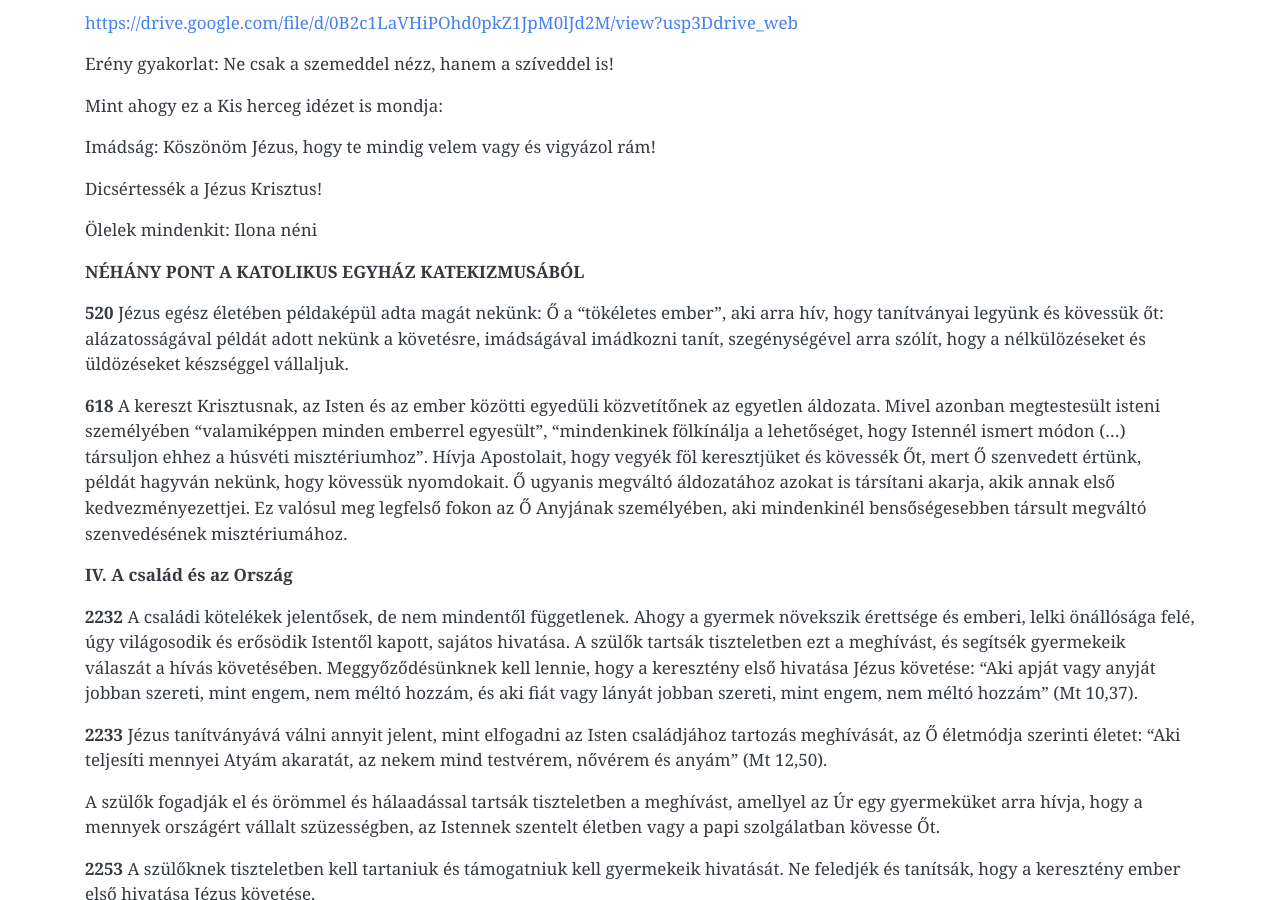
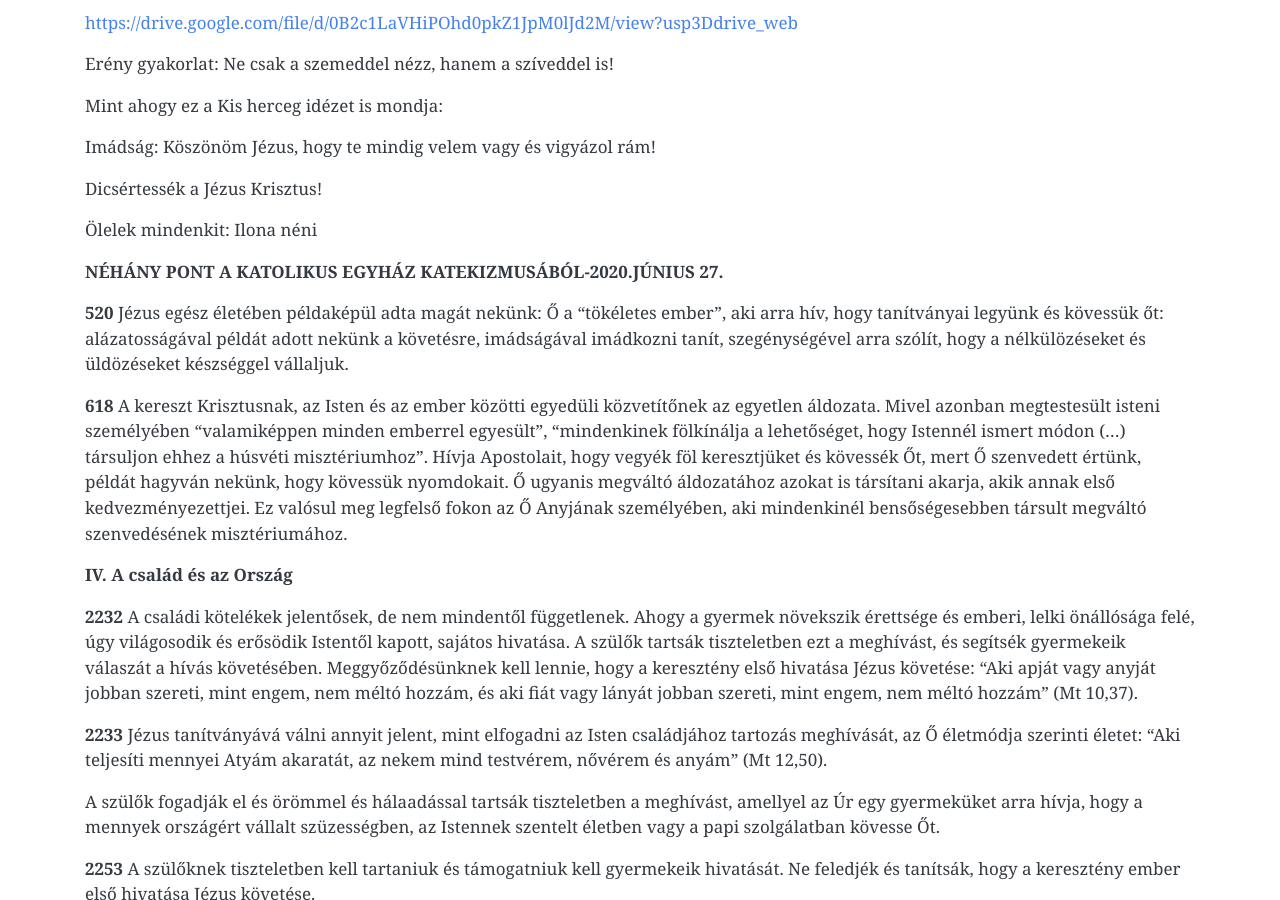
Before and after one commit to pecsi-ferences/pecsi-ferences.github.io, a Jekyll site: the page built from hittan.md, in a window 1280 px wide and 900 px high, scrolled down 3748 px. Built offline with Jekyll 4.4.1, drawn with Linux system fonts in a browser that asks for light colours; nearby versions of some CDN libraries.

Commit message:
Update from Forestry.io Zoltán Dohány updated hittan.md

```diff
--- a/hittan.md
+++ b/hittan.md
@@ -137,7 +137,7 @@ Dicsértessék a Jézus Krisztus!
 
 Ölelek mindenkit: Ilona néni
 
-**NÉHÁNY PONT A KATOLIKUS EGYHÁZ KATEKIZMUSÁBÓL**
+**NÉHÁNY PONT A KATOLIKUS EGYHÁZ KATEKIZMUSÁBÓL-2020.JÚNIUS 27.**
 
 **520** Jézus egész életében példaképül adta magát nekünk: Ő a "tökéletes ember", aki arra hív, hogy tanítványai legyünk és kövessük őt: alázatosságával példát adott nekünk a követésre, imádságával imádkozni tanít, szegénységével arra szólít, hogy a nélkülözéseket és üldözéseket készséggel vállaljuk.
 
```
